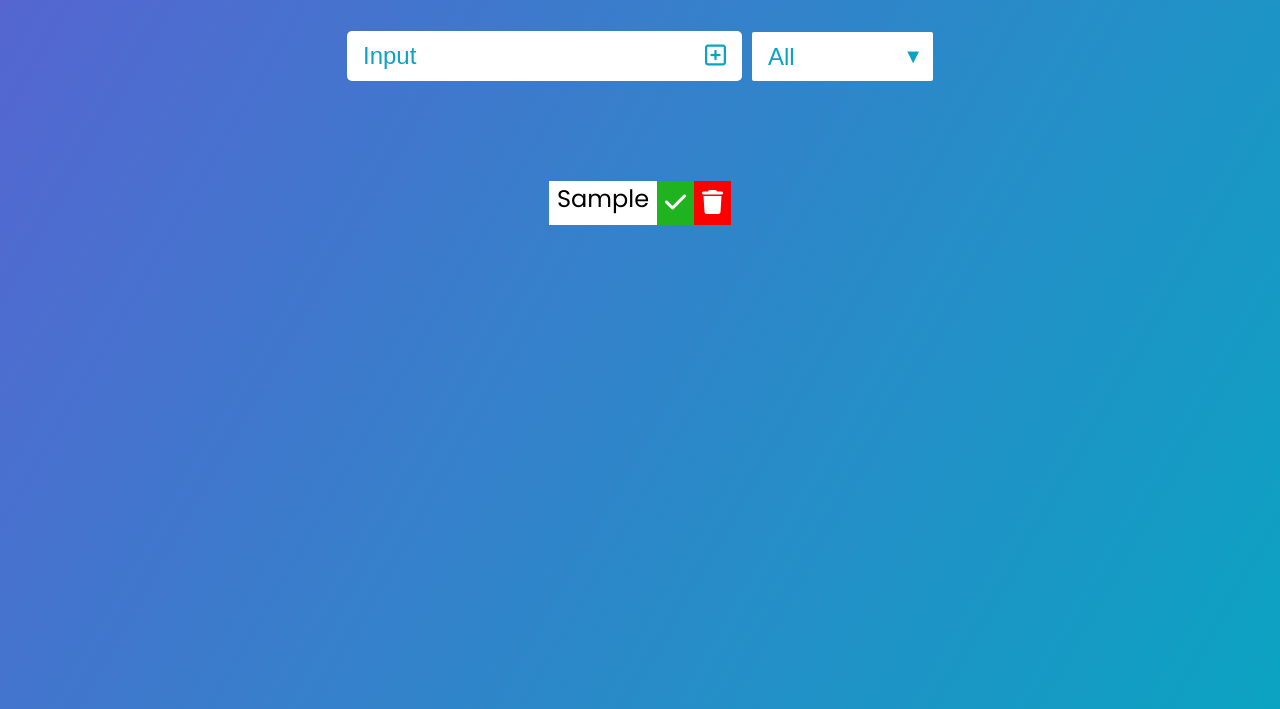
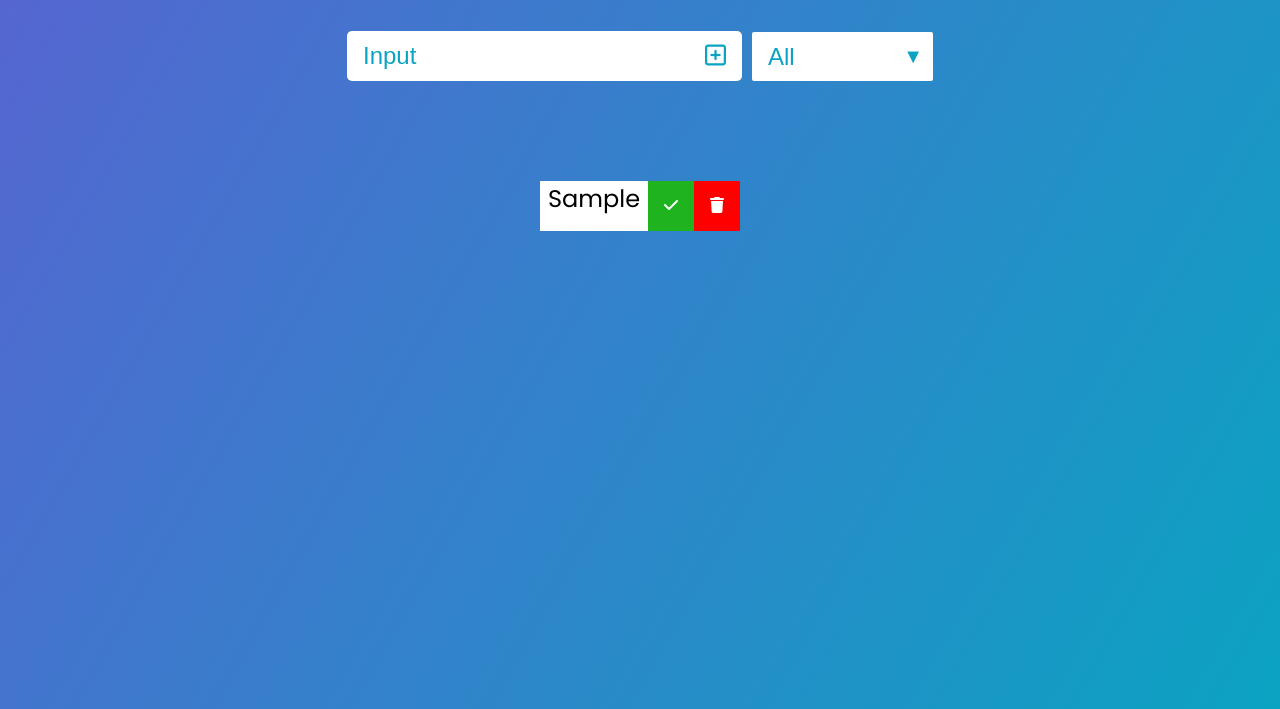
Before and after one commit to yosephyusanto/ToDoList-App, a plain HTML site: page index.html in a window 1280 px wide. Both pictures are taken after typing "Sample" into the empty fields and a click on the button 715 px from the left and 197 px from the top of the page. Shown: the part 141-850 px from the top of the page. Drawn offline with Linux system fonts and the light colour scheme.

Commit message:
fixing todo-item to be having same width no matter how long the text

```diff
--- a/style.css
+++ b/style.css
@@ -112,12 +112,15 @@ select:focus{
 
 .todo-container{
     margin-top: 100px;
+    display: flex;
+    justify-content: center;
+    align-items: center;
 }
 
 .todo-list{
     display: flex;
     flex-direction: column;
-    align-items: center;
+    /* align-items: center; */
     row-gap: 1rem;
 }
 
@@ -129,6 +132,10 @@ select:focus{
     transition: all 0.5s ease;
 }
 
+.todo-content{
+    flex: 1;
+}
+
 .todo-item .todo-content{
     font-size: 1.5rem;
     padding: 0 0.5rem;
@@ -136,10 +143,10 @@ select:focus{
 
 .todo-item .check-btn,
 .todo-item .trash-btn{
-    font-size: 1.5rem;
+    font-size: 1rem;
     color:white;
     border: none;
-    padding: 0.5rem;
+    padding: 1rem;
     cursor: pointer;
 }
 
```
